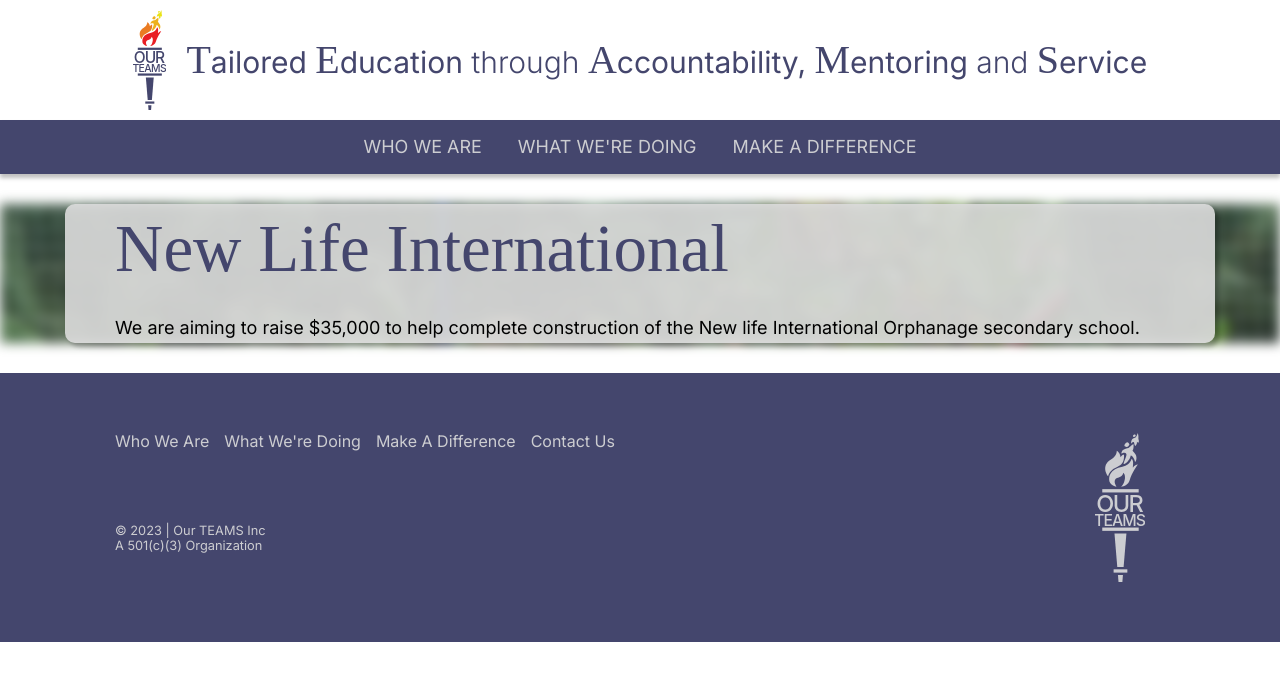
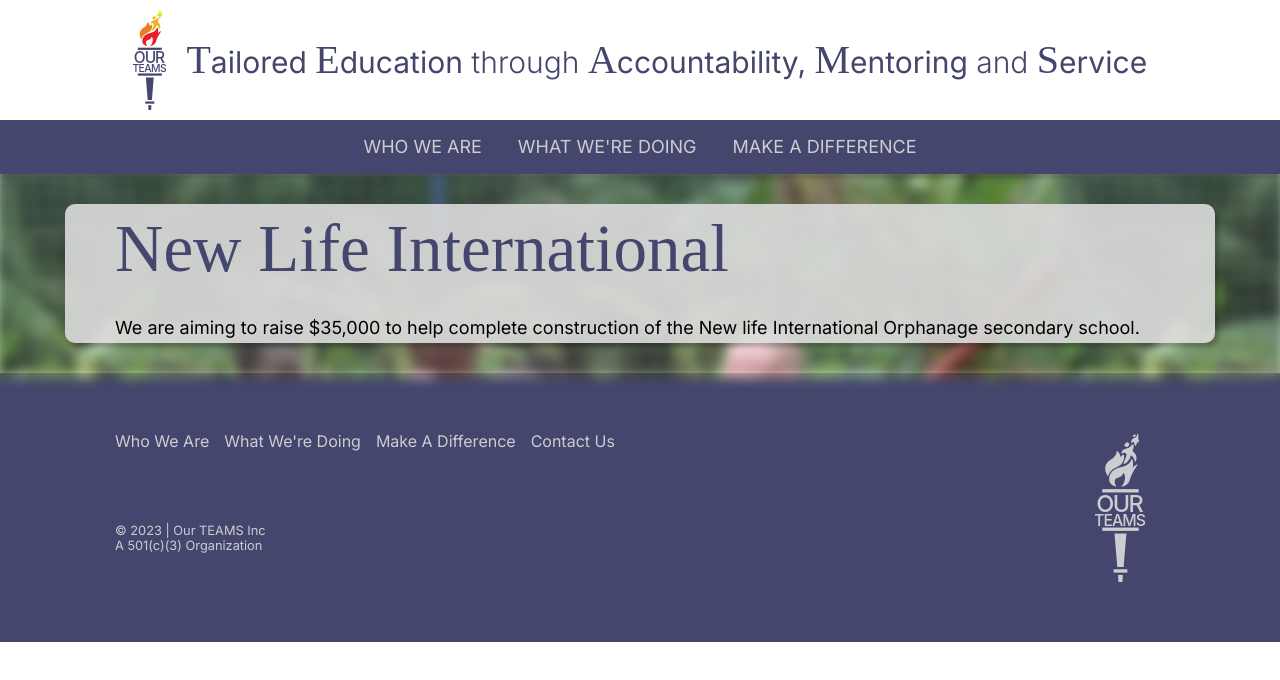
Before and after one commit to DeCKT/ourteamsinc, a React (Vite) app: page /team/1 in a window 1280 px wide. Shown: the top 680 px of the page. Built offline with nearby package versions, Linux system fonts and the light colour scheme; a web font is replaced by a local one.

Commit message:
messing with bg img position

```diff
--- a/src/styles/main.css
+++ b/src/styles/main.css
@@ -337,13 +337,12 @@
 /* team */
 
 .intro-container .fullpage {
-  padding: 50px;
   filter: blur(6px);
   position: absolute;
-  top: 0;
-  left: 0;
-  right: 0;
-  bottom: 0;
+  top: -35px;
+  left: -5px;
+  right: -5px;
+  bottom: -35px;
 }
 
 .team-intro {
```
